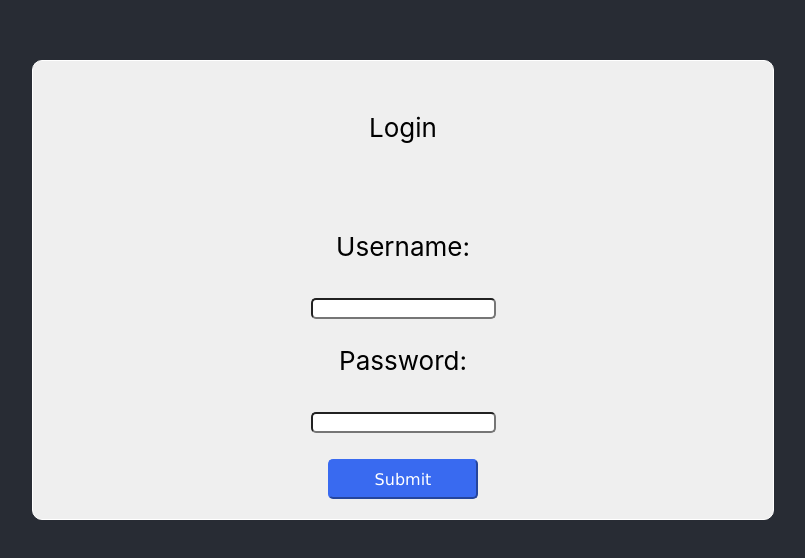
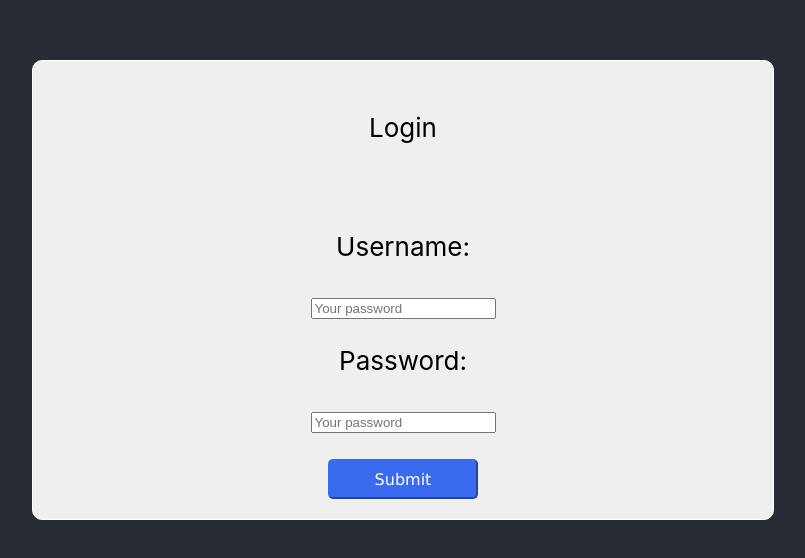
Before and after one commit to bliutech/SeBRUS, a React (Create React App) app in the folder client/: page /login in a window 1280 px wide. Shown: the part 110-668 px from the top of the page, without its empty margins (237-1042 px from the left). Built offline with nearby package versions, Linux system fonts and the light colour scheme.

Commit message:
login css changes

```diff
--- a/client/src/components/LoginForm.jsx
+++ b/client/src/components/LoginForm.jsx
@@ -41,8 +41,8 @@ function Login() {
       <span>
         <p>Username:</p>{" "}
         <input
-          className={styles.entrybox}
-          type="text"
+          className={styles.Input}
+          placeholder="Your password"
           value={username}
           onChange={(event) => setUsername(event.target.value)}
         ></input>
@@ -50,8 +50,8 @@ function Login() {
       <span>
         <p>Password:</p>{" "}
         <input
-          className={styles.entrybox}
-          type="text"
+          className={styles.Input}
+          placeholder="Your password"
           value={password}
           onChange={(event) => setPassword(event.target.value)}
         ></input>
--- a/client/src/styles/components/LoginForm.module.css
+++ b/client/src/styles/components/LoginForm.module.css
@@ -1,3 +1,5 @@
+@import url('https://fonts.googleapis.com/css?family=Dosis');
+
 .but {
     font-family: Verdana, sans-serif;
     border-radius: 5px;
@@ -11,7 +13,12 @@
 
 .entrybox {
     border-radius: 5px;
+    border-width: 0px;
+    border-color: rgb(89, 89, 89);
+    background-color: rgb(255, 255, 255);
     height: 15px;
+    font-size: 12pt;
+    font-family: Verdana, sans-serif;
 }
 
 .rounded {
@@ -23,6 +30,114 @@
     color:black;
 }
 
-#widget {
-    background-color: white;
+:root {
+  /* generic */
+  --gutterSm: 0.4rem;
+  --gutterMd: 0.8rem;
+  --gutterLg: 1.6rem;
+  --gutterXl: 2.4rem;
+  --gutterXx: 7.2rem;
+  --colorPrimary400: #7e57c2;
+  --colorPrimary600: #5e35b1;
+  --colorPrimary800: #4527a0;
+  --fontFamily: "Dosis", sans-serif;
+  --fontSizeSm: 1.2rem;
+  --fontSizeMd: 1.6rem;
+  --fontSizeLg: 2.1rem;
+  --fontSizeXl: 2.8rem;
+  --fontSizeXx: 3.6rem;
+  --lineHeightSm: 1.1;
+  --lineHeightMd: 1.8;
+  --transitionDuration: 300ms;
+  --transitionTF: cubic-bezier(0.645, 0.045, 0.355, 1);
+
+  /* floated labels */
+  --inputPaddingV: var(--gutterMd);
+  --inputPaddingH: var(--gutterLg);
+  --inputFontSize: var(--fontSizeLg);
+  --inputLineHeight: var(--lineHeightMd);
+  --labelScaleFactor: 0.8;
+  --labelDefaultPosY: 50%;
+  --labelTransformedPosY: calc(
+    (var(--labelDefaultPosY)) -
+    (var(--inputPaddingV) * var(--labelScaleFactor)) -
+    (var(--inputFontSize) * var(--inputLineHeight))
+  );
+  --inputTransitionDuration: var(--transitionDuration);
+  --inputTransitionTF: var(--transitionTF);
 }
+
+
+
+html {
+  font-size: 10px;
+}
+
+.Input {
+  position: relative;
+}
+
+.Input-text {
+  display: block;
+  margin: 0;
+  padding: var(--inputPaddingV) var(--inputPaddingH);
+  color: inherit;
+  width: 100%;
+  font-family: inherit;
+  font-size: var(--inputFontSize);
+  font-weight: inherit;
+  line-height: var(--inputLineHeight);
+  border: none;
+  border-radius: 0.4rem;
+  transition: box-shadow var(--transitionDuration);
+}
+
+.Input-text::placeholder {
+  color: #B0BEC5;
+}
+
+.Input-text:focus {
+  outline: none;
+  box-shadow: 0.2rem 0.8rem 1.6rem var(--colorPrimary600);
+}
+
+.Input-label {
+  display: block;
+  position: absolute;
+  bottom: 50%;
+  left: 1rem;
+  color: #fff;
+  font-family: inherit;
+  font-size: var(--inputFontSize);
+  font-weight: inherit;
+  line-height: var(--inputLineHeight);
+  opacity: 0;
+  transform:
+    translate3d(0, var(--labelDefaultPosY), 0)
+    scale(1);
+  transform-origin: 0 0;
+  transition:
+    opacity var(--inputTransitionDuration) var(--inputTransitionTF),
+    transform var(--inputTransitionDuration) var(--inputTransitionTF),
+    visibility 0ms var(--inputTransitionDuration) var(--inputTransitionTF),
+    z-index 0ms var(--inputTransitionDuration) var(--inputTransitionTF);
+}
+
+.Input-text:placeholder-shown + .Input-label {
+  visibility: hidden;
+  z-index: -1;
+}
+
+.Input-text:not(:placeholder-shown) + .Input-label,
+.Input-text:focus:not(:placeholder-shown) + .Input-label {
+  visibility: visible;
+  z-index: 1;
+  opacity: 1;
+  transform:
+    translate3d(0, var(--labelTransformedPosY), 0)
+    scale(var(--labelScaleFactor));
+  transition:
+    transform var(--inputTransitionDuration),
+    visibility 0ms,
+    z-index 0ms;
+}
```
